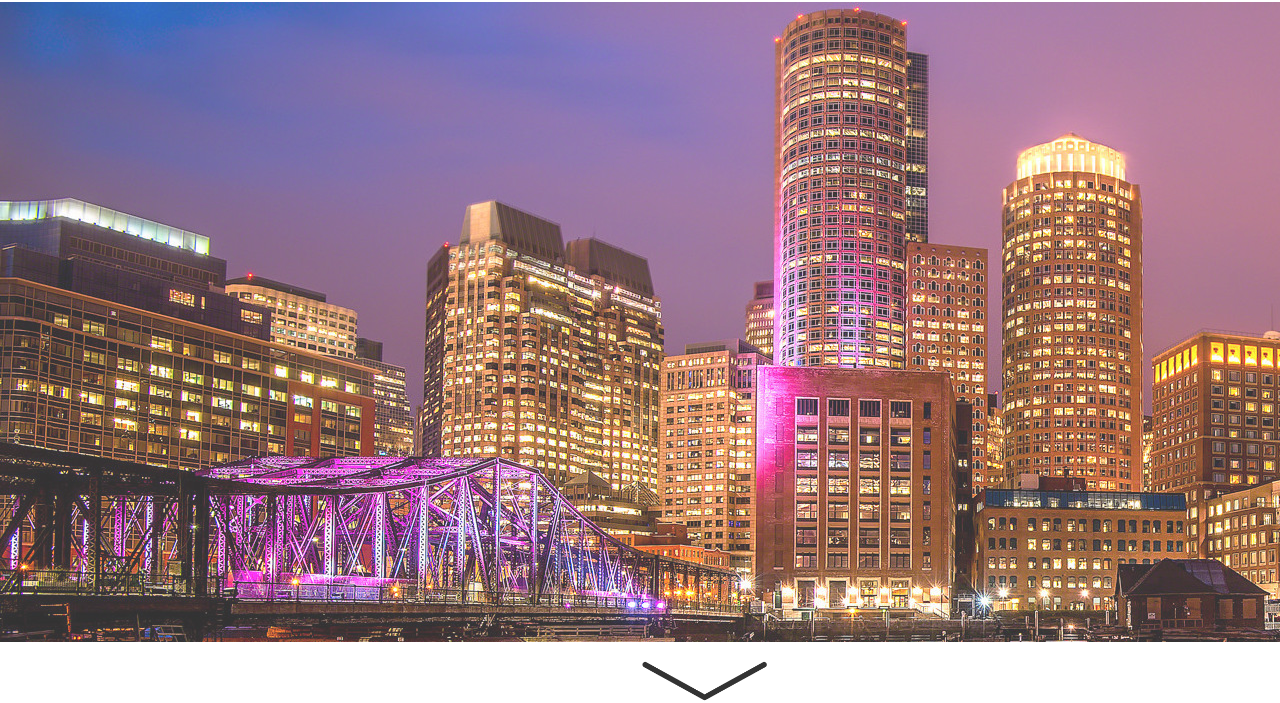
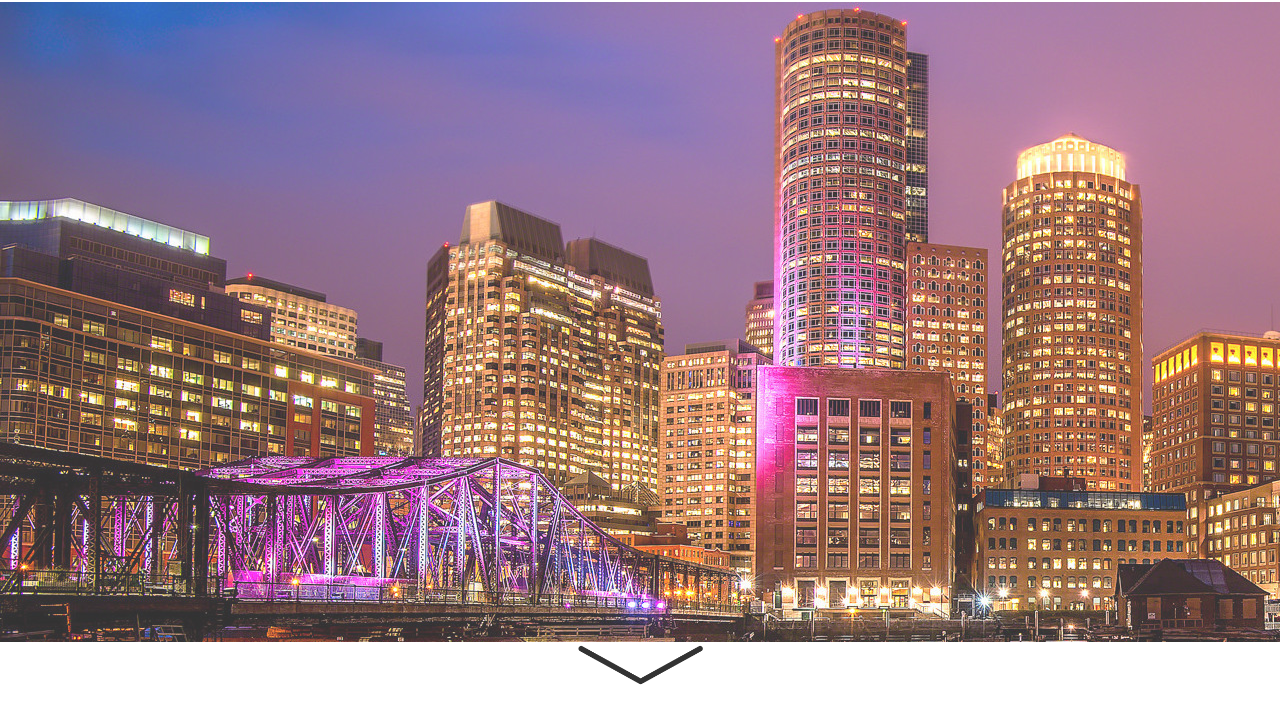
Before and after one commit to ctywebsite13/ctywebsite13.github.io, a plain HTML site: page index.html in a window 1280 px wide. Shown: the part 108-811 px from the top of the page. Drawn offline with nearby package versions, Linux system fonts and the light colour scheme.

Commit message:
Update index.css

```diff
--- a/index.css
+++ b/index.css
@@ -56,13 +56,16 @@ nav a:hover
     background-image: url(background.jpg);
     opacity:.8;
 }
+.arrow
+{
+    width:100%;
+    height:auto;
+}
 .arrow img
 {
     width:10%;
-    height:5%;
-    margin-left:40em;
-    margin-top:1em;
     opacity:.8;
+    margin-left:45%;
 }
 section
 {
```
